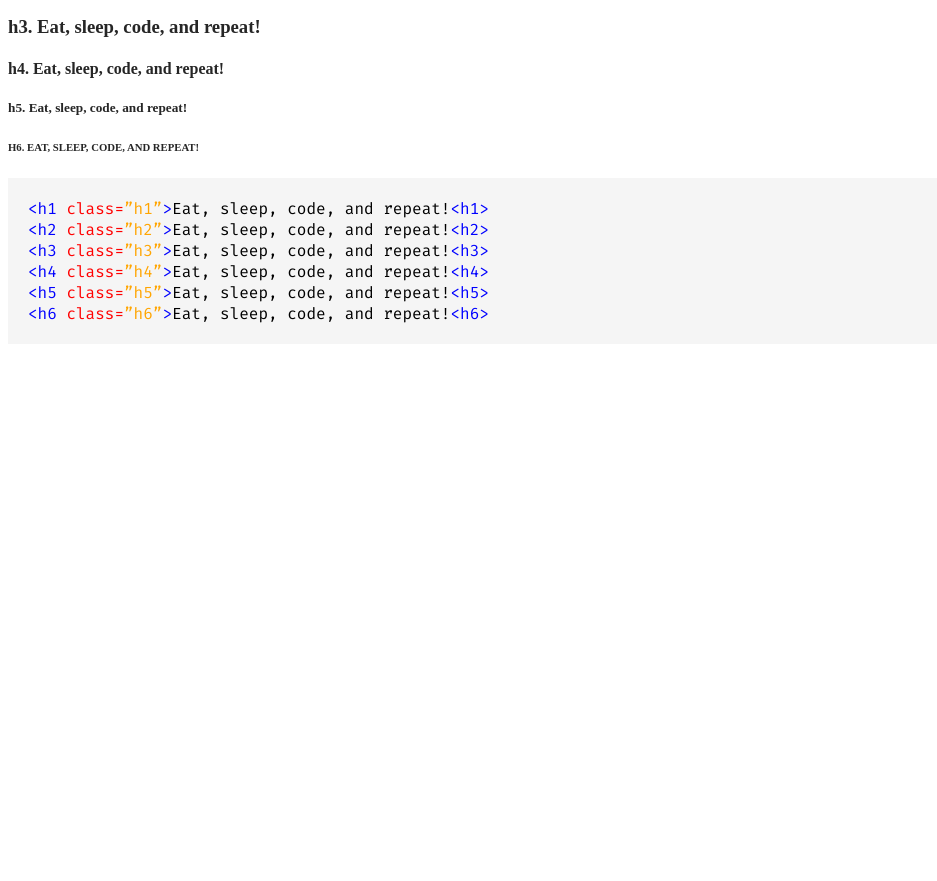
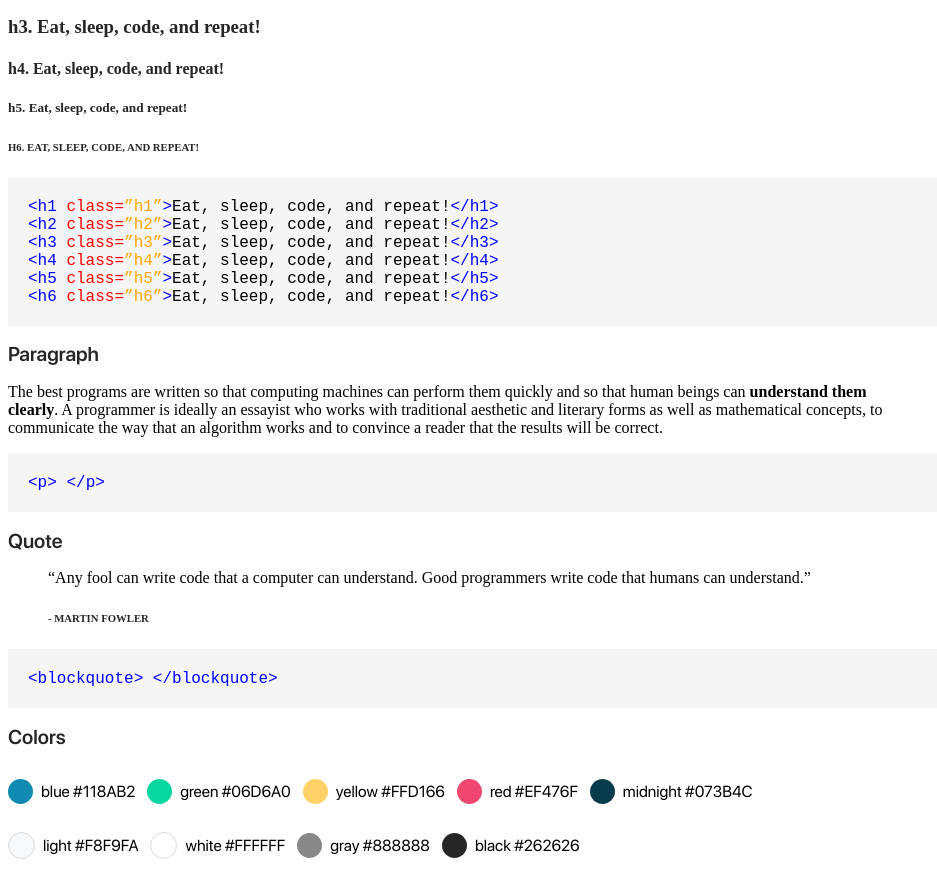
Before and after one commit to Balzhunter/Projects, a plain HTML site: page index.html in a window 1280 px wide. Shown: the part 196-1077 px from the top of the page, without its empty margins (0-937 px from the left). Before the commit the page ends 800 px from the top, so only its background shows below. Drawn offline with Linux system fonts and the light colour scheme; a web font is replaced by a local one.

Commit message:
Framework v0.2

```diff
--- a/css/components/component.css
+++ b/css/components/component.css
@@ -0,0 +1,23 @@
+.dot-container {display: inline-block;margin: 14px 0}
+.dot-container span{vertical-align: middle;}
+
+.dot {
+	height: 25px;
+  width: 25px;
+  background-color: #bbb;
+  border-radius: 50%;
+  display: inline-block;
+}
+
+.dot.blue{background: var(--blue);}
+.dot.green{background: var(--green);}
+.dot.yellow{background: var(--yellow);}
+.dot.red{background: var(--red);}
+.dot.midnight{background: var(--midnight);}
+.dot.light{background: var(--light);border: 1px solid #D9D9D9;}
+.dot.white{background: var(--white);border: 1px solid #D9D9D9;}
+.dot.gray{background: var(--gray)}
+.dot.black{background: var(--black)}
+
+
+.dot-text {padding: 8px;font-family: SFProR;font-weight: 400}
--- a/css/style.css
+++ b/css/style.css
@@ -1,7 +1,23 @@
+/*VARIABLES*/
+:root{
+	--blue:#118AB2;
+	--green:#06D6A0;
+	--yellow:#FFD166;
+	--red:#EF476F;
+	--midnight:#073B4C;
+	--light:#F8F9FA;
+	--white:#FFF;
+	--gray:#888;
+	--black:#262626;
+}
+
+/*FUENTES*/
 @import url('https://fonts.googleapis.com/css2?family=Piazzolla:wght@600&display=swap');
 @import url('https://fonts.googleapis.com/css2?family=Fira+Code&display=swap');
+@import url('https://fonts.googleapis.com/css2?family=Montserrat:wght@400;700&display=swap');
 /*@import url(//db.onlinewebfonts.com/c/179429c3795fb9aed42c526bd1133cc0?family=SF+Pro+Display);*/
 @font-face { font-family: SFPro; src: url('../resources/fonts/SF.ttf'); }
+@font-face { font-family: SFProR; src: url('../resources/fonts/SFR.ttf'); }
 
 h1,h2,h3,h4,h5,h6{
 	font-family: 'Piazzolla', serif;
@@ -33,3 +49,10 @@ code span.red{color:red;}
 code span.orange{color:orange;}
 
 div.codebox {background-color: #f5f5f5;padding: 20px;}
+
+p{
+	font-family: Montserrat;
+	width: 70%;
+}
+
+section.group-60{width: 60%}
--- a/index.html
+++ b/index.html
@@ -4,6 +4,7 @@
 	<meta charset="utf-8">
 	<title>My Framework</title>
 	<link rel="stylesheet" type="text/css" href="/css/style.css">
+	<link rel="stylesheet" type="text/css" href="/css/components/component.css">
 </head>
 <body>
 	<h1 class="subtitle">Typography</h1>
@@ -18,24 +19,65 @@
 	<div class="codebox">
 		<code>
 			<div>
-				<span class="blue"><</span><span class="blue">h1</span><span class="red"> class=<span class="orange">”h1”</span></span><span class="blue">></span>Eat, sleep, code, and repeat!<span class="blue"><</span><span class="blue">h1></span>
+				<span class="blue"><</span><span class="blue">h1</span><span class="red"> class=<span class="orange">”h1”</span></span><span class="blue">></span>Eat, sleep, code, and repeat!<span class="blue"><</span><span class="blue">/h1></span>
 			</div>
 			<div>
-				<span class="blue"><</span><span class="blue">h2</span><span class="red"> class=<span class="orange">”h2”</span></span><span class="blue">></span>Eat, sleep, code, and repeat!<span class="blue"><</span><span class="blue">h2></span>
+				<span class="blue"><</span><span class="blue">h2</span><span class="red"> class=<span class="orange">”h2”</span></span><span class="blue">></span>Eat, sleep, code, and repeat!<span class="blue"><</span><span class="blue">/h2></span>
 			</div>
 			<div>
-				<span class="blue"><</span><span class="blue">h3</span><span class="red"> class=<span class="orange">”h3”</span></span><span class="blue">></span>Eat, sleep, code, and repeat!<span class="blue"><</span><span class="blue">h3></span>
+				<span class="blue"><</span><span class="blue">h3</span><span class="red"> class=<span class="orange">”h3”</span></span><span class="blue">></span>Eat, sleep, code, and repeat!<span class="blue"><</span><span class="blue">/h3></span>
 			</div>
 			<div>
-				<span class="blue"><</span><span class="blue">h4</span><span class="red"> class=<span class="orange">”h4”</span></span><span class="blue">></span>Eat, sleep, code, and repeat!<span class="blue"><</span><span class="blue">h4></span>
+				<span class="blue"><</span><span class="blue">h4</span><span class="red"> class=<span class="orange">”h4”</span></span><span class="blue">></span>Eat, sleep, code, and repeat!<span class="blue"><</span><span class="blue">/h4></span>
 			</div>
 			<div>
-				<span class="blue"><</span><span class="blue">h5</span><span class="red"> class=<span class="orange">”h5”</span></span><span class="blue">></span>Eat, sleep, code, and repeat!<span class="blue"><</span><span class="blue">h5></span>
+				<span class="blue"><</span><span class="blue">h5</span><span class="red"> class=<span class="orange">”h5”</span></span><span class="blue">></span>Eat, sleep, code, and repeat!<span class="blue"><</span><span class="blue">/h5></span>
 			</div>
 			<div>
-				<span class="blue"><</span><span class="blue">h6</span><span class="red"> class=<span class="orange">”h6”</span></span><span class="blue">></span>Eat, sleep, code, and repeat!<span class="blue"><</span><span class="blue">h6></span>
+				<span class="blue"><</span><span class="blue">h6</span><span class="red"> class=<span class="orange">”h6”</span></span><span class="blue">></span>Eat, sleep, code, and repeat!<span class="blue"><</span><span class="blue">/h6></span>
 			</div>
 		</code>
 	</div>
+
+	<h2 class="subtitle">Paragraph</h2>
+	<p>The best programs are written so that computing machines can perform them quickly and so that human beings can <strong>understand them clearly</strong>. A programmer is ideally an essayist who works with traditional aesthetic and literary forms as well as mathematical concepts, to communicate the way that an algorithm works and to convince a reader that the results will be correct.</p>
+	<div class="codebox">
+		<code>
+			<span class="blue">
+				<span><</span><span>p></span>
+			</span>
+			<span class="blue">
+				<span> <</span><span>/p></span>
+			</span>
+		</code>
+	</div>
+
+	<h2 class="subtitle">Quote</h2>
+	<blockquote cite="http://example.com/facts">
+		<p>“Any fool can write code that a computer can understand. Good programmers write code that humans can understand.”</p>
+		<h6>- Martin Fowler</h6>
+	</blockquote>
+	<div class="codebox">
+		<code>
+			<span class="blue">
+				<span><</span><span>blockquote></span>
+			</span>
+			<span class="blue">
+				<span> <</span><span>/blockquote></span>
+			</span>
+		</code>
+	</div>
+<section class="group-60">
+	<h2 class="subtitle">Colors</h2>
+	<div class="dot-container"><span class="dot blue"></span><span class="dot-text">blue #118AB2</span></div>
+	<div class="dot-container"><span class="dot green"></span><span class="dot-text">green #06D6A0</span></div>
+	<div class="dot-container"><span class="dot yellow"></span><span class="dot-text">yellow #FFD166</span></div>
+	<div class="dot-container"><span class="dot red"></span><span class="dot-text">red #EF476F</span></div>
+	<div class="dot-container"><span class="dot midnight"></span><span class="dot-text">midnight #073B4C</span></div>
+	<div class="dot-container"><span class="dot light"></span><span class="dot-text">light #F8F9FA</span></div>
+	<div class="dot-container"><span class="dot white"></span><span class="dot-text">white #FFFFFF</span></div>
+	<div class="dot-container"><span class="dot gray"></span><span class="dot-text">gray #888888</span></div>
+	<div class="dot-container"><span class="dot black"></span><span class="dot-text">black #262626</span></div>
+</section>
 </body>
 </html>
```
Also changed, not shown: resources/fonts/SFR.ttf (added).
